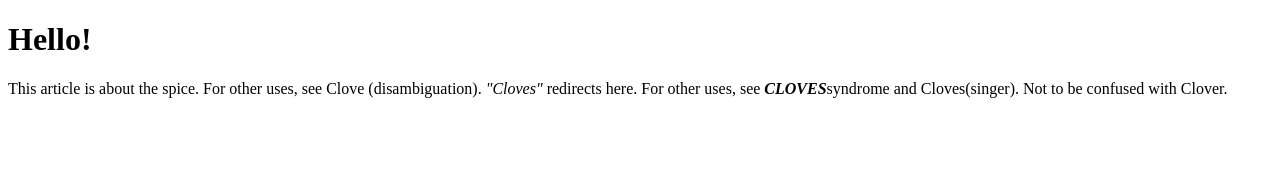
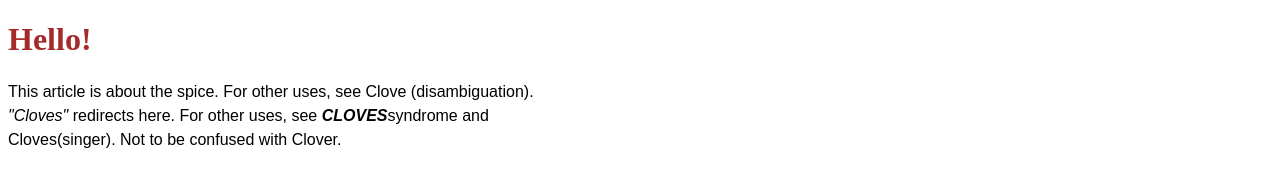
Before and after one commit to A110B16/Modern-web, a plain HTML site: page index.html in a window 1280 px wide. Drawn offline with Linux system fonts and the light colour scheme.

Commit message:
added style

```diff
--- a/index.html
+++ b/index.html
@@ -5,6 +5,16 @@
     <meta name="viewport" content="width=device-width, initial-scale=1.0">
     <title>Clove_hub</title>
 </head>
+<style>
+    p{
+        font: 100%/1.5 sans-serif;
+        max-width: 33em;
+    }
+    h1{
+        color: brown;
+    }
+
+</style>
 <body>
 
     <h1>Hello!</h1>
```
